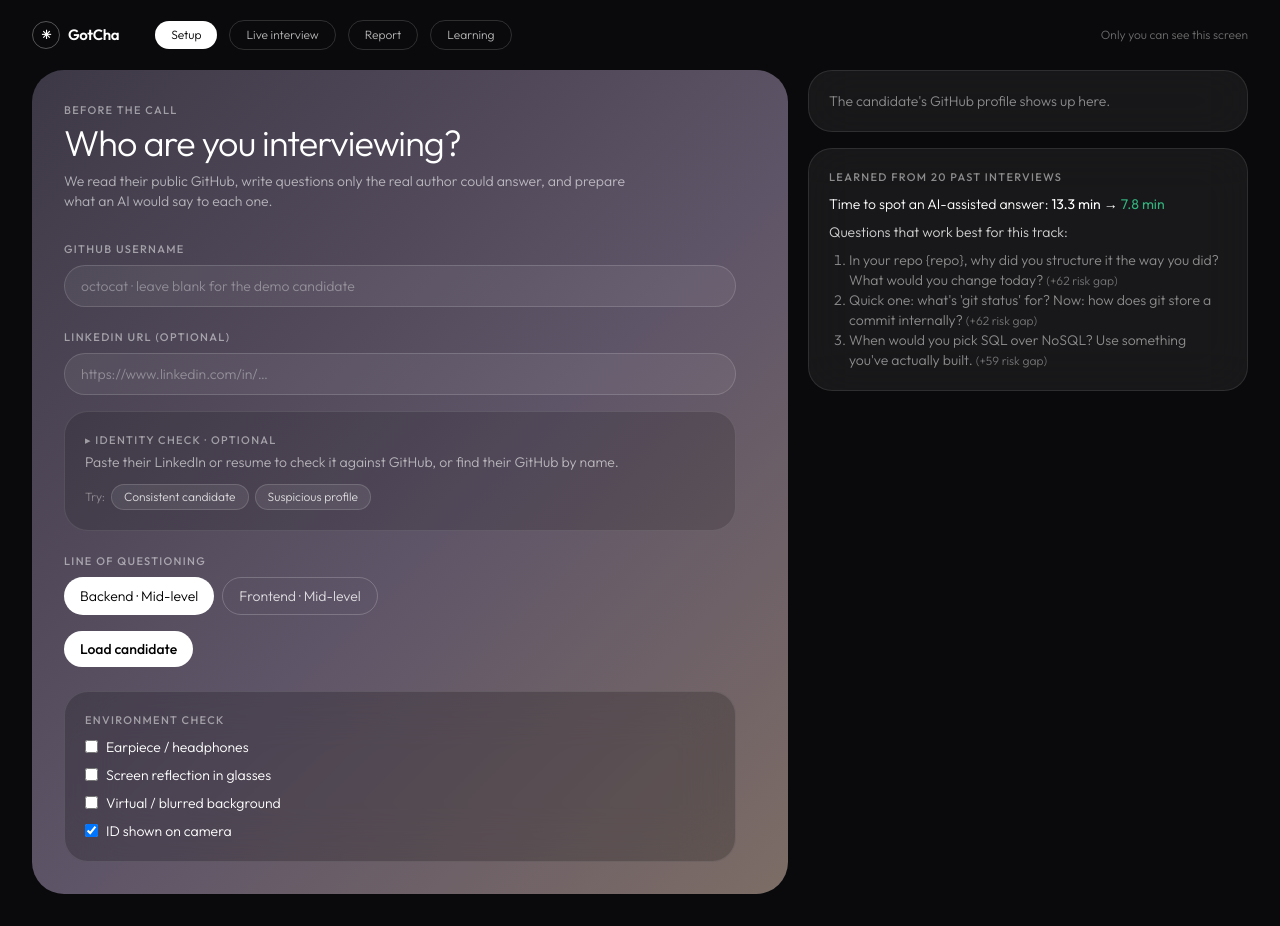
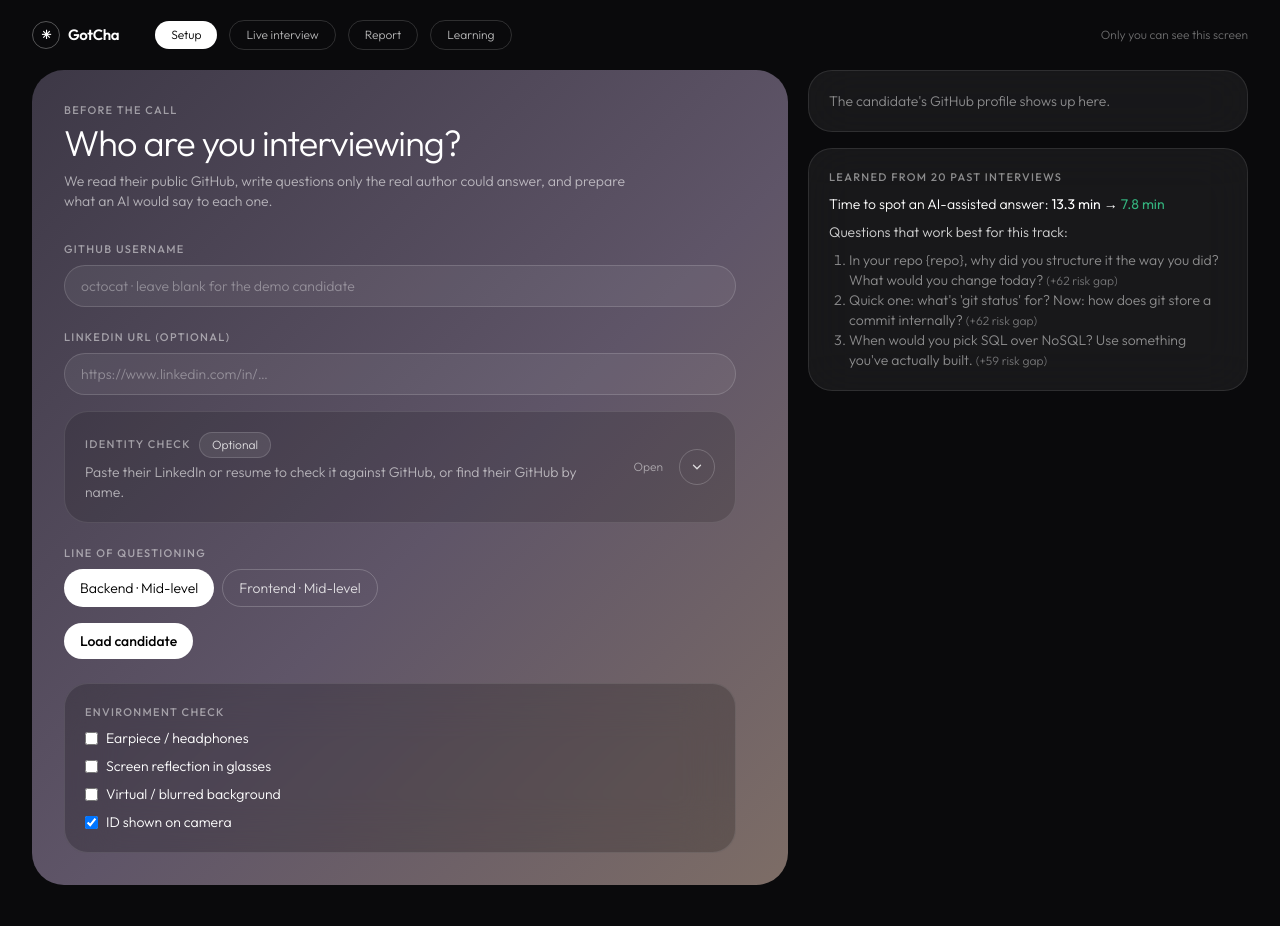
Before and after one commit to alichaaraoui/gotcha, a Next.js app: page / in a window 1280 px wide. Built offline with nearby package versions, Linux system fonts and the light colour scheme.

Commit message:
Identity check is a clear dropdown: full-width header with chevron, closed by default, sample profiles moved inside the panel

```diff
--- a/components/Identity.tsx
+++ b/components/Identity.tsx
@@ -99,7 +99,7 @@ const joinSections = (s: Sections) =>
 
 export function IdentityInputs({ id, onDemo }: { id: IdentityState; onDemo: (login: string) => void }) {
   const { input, setInput } = id;
-  const [open, setOpen] = useState(!!input.pastedText);
+  const [open, setOpen] = useState(false); // closed until the recruiter opens it
   const [tab, setTab] = useState<SectionKey>("about");
   // Raw text per box (not re-split on every keystroke, so Enter and spaces stay put)
   const [sections, setSections] = useState<Sections>(() => splitSections(input.pastedText ?? ""));
@@ -132,23 +132,33 @@ export function IdentityInputs({ id, onDemo }: { id: IdentityState; onDemo: (log
   };
 
   return (
-    <div className="space-y-3 rounded-3xl border border-white/10 bg-black/15 p-5">
-      <div className="flex flex-wrap items-start justify-between gap-3">
-        <button className="text-left" onClick={() => setOpen(!open)}>
-          <div className="label">{open ? "▾" : "▸"} Identity check · optional</div>
+    <div className={`overflow-hidden rounded-3xl border transition ${open ? "border-white/20 bg-black/20" : "border-white/10 bg-black/15 hover:border-white/25 hover:bg-black/25"}`}>
+      <button className="flex w-full items-center gap-4 p-5 text-left" onClick={() => setOpen(!open)} aria-expanded={open} aria-controls="identity-panel">
+        <div className="min-w-0 flex-1">
+          <div className="flex items-center gap-2">
+            <span className="label">Identity check</span>
+            <span className="chip py-0.5 text-[10px]">Optional</span>
+          </div>
           <div className="mt-1 text-sm text-white/60">
-            {open ? "Copy what you see on their LinkedIn or resume. We compare it with their GitHub." : filled ? `${filled} of 4 sections pasted${input.fullName ? ` for ${input.fullName}` : ""}` : "Paste their LinkedIn or resume to check it against GitHub, or find their GitHub by name."}
+            {filled ? `${filled} of 4 LinkedIn sections pasted${input.fullName ? ` for ${input.fullName}` : ""}` : "Paste their LinkedIn or resume to check it against GitHub, or find their GitHub by name."}
           </div>
-        </button>
-        <div className="flex items-center gap-1.5">
-          <span className="text-xs text-white/40">Try:</span>
-          <button className="chip hover:bg-white/15" onClick={() => fill(demo.clean)}>{demo.clean.label}</button>
-          <button className="chip hover:bg-white/15" onClick={() => fill(demo.suspicious)}>{demo.suspicious.label}</button>
         </div>
-      </div>
+        <span className="hidden text-xs text-white/50 sm:inline">{open ? "Hide" : "Open"}</span>
+        <span className={`grid h-9 w-9 shrink-0 place-items-center rounded-full border border-white/20 text-white/80 transition-transform duration-200 ${open ? "rotate-180 bg-white/10" : ""}`} aria-hidden>
+          <svg width="14" height="14" viewBox="0 0 24 24" fill="none" stroke="currentColor" strokeWidth="2.2" strokeLinecap="round" strokeLinejoin="round"><path d="m6 9 6 6 6-6" /></svg>
+        </span>
+      </button>
 
       {open && (
-        <>
+        <div id="identity-panel" className="space-y-4 border-t border-white/10 p-5">
+          <div className="flex flex-wrap items-center justify-between gap-2">
+            <p className="text-sm text-white/60">Copy what you see on their LinkedIn or resume. We compare it with their GitHub.</p>
+            <div className="flex items-center gap-1.5">
+              <span className="text-xs text-white/40">Or load a sample:</span>
+              <button className="chip hover:bg-white/15" onClick={() => fill(demo.clean)}>{demo.clean.label}</button>
+              <button className="chip hover:bg-white/15" onClick={() => fill(demo.suspicious)}>{demo.suspicious.label}</button>
+            </div>
+          </div>
           <div>
             <div className="flex flex-wrap gap-1.5" role="tablist">
               {SECTIONS.map((x) => (
@@ -197,7 +207,7 @@ export function IdentityInputs({ id, onDemo }: { id: IdentityState; onDemo: (log
             <span className="text-xs text-white/45">No GitHub username above? We&apos;ll search GitHub by name and email for you to confirm.</span>
             {(filled > 0 || input.fullName) && <button className="ml-auto text-xs text-white/40 hover:text-white/70" onClick={clear}>Clear all</button>}
           </div>
-        </>
+        </div>
       )}
     </div>
   );
```
